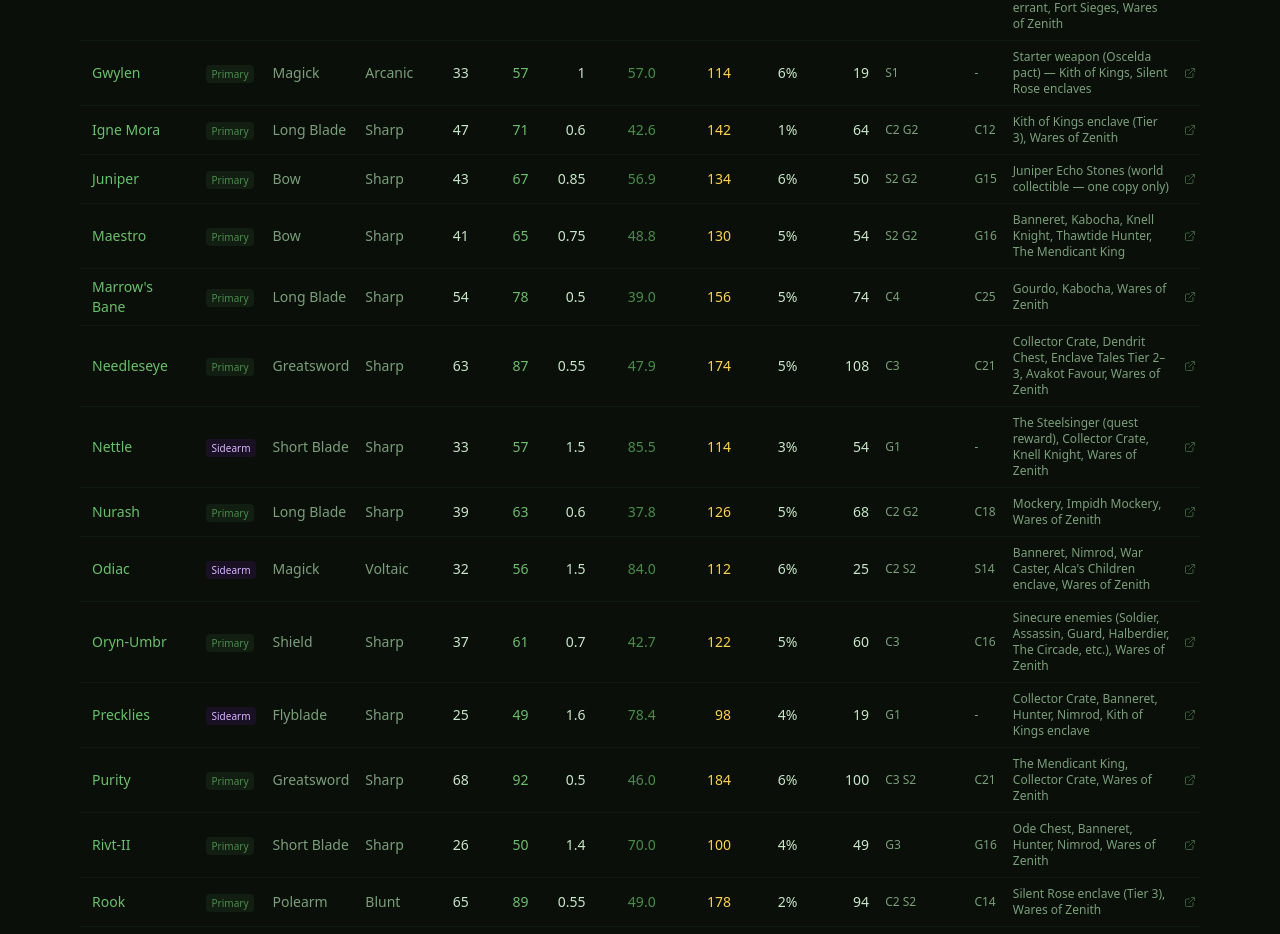
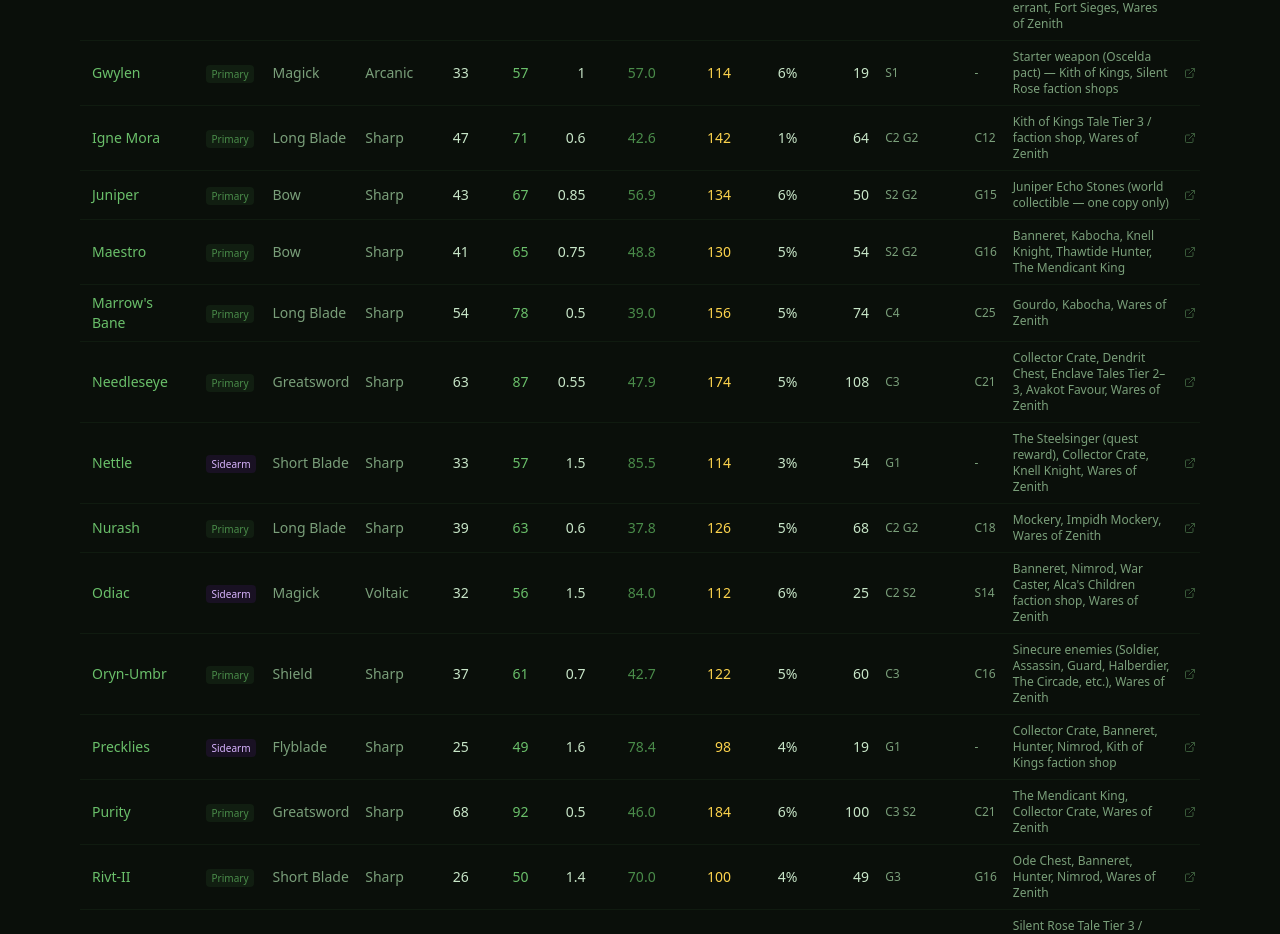
Before and after one commit to EnigmaMachineDev/SoulframeTools, a React (Vite) app: page /weapons in a window 1280 px wide. Shown: the part 917-1851 px from the top of the page. Built offline with nearby package versions, Linux system fonts and the light colour scheme.

Commit message:
correct weapon locations

```diff
--- a/src/data/armour.js
+++ b/src/data/armour.js
@@ -30,7 +30,7 @@ export const ARMOUR_SETS = [
   },
   {
     name: 'Fire King',
-    location: 'Kith of Kings enclave (Tier 3)',
+    location: 'Kith of Kings Tale Tier 3',
     pieces: [
       { name: "Great Helm of The Fire King", slot: 'Helm', physDef: 3, magDef: 2, stability: 2, attunement: { physical: { courage: 2, spirit: 0, grace: 2 }, magick: { courage: 1, spirit: 0, grace: 0 }, stability: { courage: 1, spirit: 0, grace: 2 } }, virtueReq: { courage: 15 } },
       { name: "Fire King's Plackart", slot: 'Cuirass', physDef: 5, magDef: 2, stability: 3, attunement: { physical: { courage: 2, spirit: 0, grace: 2 }, magick: { courage: 1, spirit: 0, grace: 0 }, stability: { courage: 1, spirit: 0, grace: 2 } }, virtueReq: { courage: 15 } },
@@ -76,7 +76,7 @@ export const ARMOUR_SETS = [
   },
   {
     name: 'Orengall',
-    location: "Collector Crate, Alca's Children enclave (Tier 3), Wares of Zenith",
+    location: "Collector Crate, Alca's Children Tale Tier 3, Wares of Zenith",
     pieces: [
       { name: "Armet of Orengall", slot: 'Helm', physDef: 3, magDef: 2, stability: 3, attunement: { physical: { courage: 1, spirit: 1, grace: 3 }, magick: { courage: 1, spirit: 1, grace: 1 }, stability: { courage: 0, spirit: 0, grace: 3 } }, virtueReq: { grace: 20 } },
       { name: "Orengall's Cuirass", slot: 'Cuirass', physDef: 5, magDef: 3, stability: 4, attunement: { physical: { courage: 1, spirit: 1, grace: 3 }, magick: { courage: 1, spirit: 1, grace: 1 }, stability: { courage: 1, spirit: 1, grace: 2 } }, virtueReq: { grace: 20 } },
@@ -94,7 +94,7 @@ export const ARMOUR_SETS = [
   },
   {
     name: 'Regent',
-    location: 'Silent Rose enclave (Tier 3)',
+    location: 'Silent Rose Tale Tier 3',
     pieces: [
       { name: "Regent's Veil", slot: 'Helm', physDef: 3, magDef: 1, stability: 1, attunement: { physical: { courage: 2, spirit: 2, grace: 0 }, magick: { courage: 1, spirit: 2, grace: 0 }, stability: { courage: 2, spirit: 0, grace: 0 } }, virtueReq: { courage: 15 } },
       { name: "Regent's Shell", slot: 'Cuirass', physDef: 6, magDef: 3, stability: 2, attunement: { physical: { courage: 2, spirit: 2, grace: 0 }, magick: { courage: 1, spirit: 2, grace: 0 }, stability: { courage: 2, spirit: 0, grace: 0 } }, virtueReq: { courage: 15 } },
--- a/src/data/weapons.js
+++ b/src/data/weapons.js
@@ -13,10 +13,10 @@ export const WEAPONS = [
   { name: 'Juniper', combatArt: 'Bow', damageType: 'Sharp', rank0Damage: 43, baseDamage: 67, attackSpeed: 0.85, smiteChance: 6, staggerDamage: 50, attunement: { courage: 0, spirit: 2, grace: 2 }, virtueReq: { grace: 15 }, attuneCap: 29, slot: 'Primary', location: 'Juniper Echo Stones (world collectible — one copy only)' },
   { name: 'Maestro', combatArt: 'Bow', damageType: 'Sharp', rank0Damage: 41, baseDamage: 65, attackSpeed: 0.75, smiteChance: 5, staggerDamage: 54, attunement: { courage: 0, spirit: 2, grace: 2 }, virtueReq: { grace: 16 }, attuneCap: 28, slot: 'Primary', location: 'Banneret, Kabocha, Knell Knight, Thawtide Hunter, The Mendicant King' },
   { name: 'The Starling', combatArt: 'Bow', damageType: 'Sharp', rank0Damage: 45, baseDamage: 69, attackSpeed: 1.1, smiteChance: 6, staggerDamage: 54, attunement: { courage: 0, spirit: 0, grace: 2 }, virtueReq: { grace: 10 }, attuneCap: 30, slot: 'Primary', location: 'Wyld Sirin / Paragon Founders Pack' },
-  { name: 'Thistle', combatArt: 'Bow', damageType: 'Sharp', rank0Damage: 36, baseDamage: 60, attackSpeed: 0.8, smiteChance: 5, staggerDamage: 50, attunement: { courage: 0, spirit: 0, grace: 1 }, virtueReq: {}, attuneCap: 36, slot: 'Primary', location: "Starter weapon (Sirin pact) — Alca's Children, Kith of Kings enclaves" },
+  { name: 'Thistle', combatArt: 'Bow', damageType: 'Sharp', rank0Damage: 36, baseDamage: 60, attackSpeed: 0.8, smiteChance: 5, staggerDamage: 50, attunement: { courage: 0, spirit: 0, grace: 1 }, virtueReq: {}, attuneCap: 36, slot: 'Primary', location: "Starter weapon (Sirin pact) — Alca's Children, Kith of Kings faction shops" },
 
   // === FLYBLADES (Sidearm) ===
-  { name: 'Precklies', combatArt: 'Flyblade', damageType: 'Sharp', rank0Damage: 25, baseDamage: 49, attackSpeed: 1.6, smiteChance: 4, staggerDamage: 19, attunement: { courage: 0, spirit: 0, grace: 1 }, virtueReq: {}, attuneCap: 25, slot: 'Sidearm', location: 'Collector Crate, Banneret, Hunter, Nimrod, Kith of Kings enclave' },
+  { name: 'Precklies', combatArt: 'Flyblade', damageType: 'Sharp', rank0Damage: 25, baseDamage: 49, attackSpeed: 1.6, smiteChance: 4, staggerDamage: 19, attunement: { courage: 0, spirit: 0, grace: 1 }, virtueReq: {}, attuneCap: 25, slot: 'Sidearm', location: 'Collector Crate, Banneret, Hunter, Nimrod, Kith of Kings faction shop' },
   { name: 'Skílter', combatArt: 'Flyblade', damageType: 'Sharp', rank0Damage: 29, baseDamage: 53, attackSpeed: 1.5, smiteChance: 3, staggerDamage: 21, attunement: { courage: 2, spirit: 0, grace: 2 }, virtueReq: { grace: 14 }, attuneCap: 19, slot: 'Sidearm', location: 'Collector Crate, Ode Chest, Gruul Seeker Ruthos, Reaper, Wares of Zenith' },
   { name: 'Thrice Spurns', combatArt: 'Flyblade', damageType: 'Sharp', rank0Damage: 31, baseDamage: 55, attackSpeed: 1.5, smiteChance: 4, staggerDamage: 21, attunement: { courage: 2, spirit: 0, grace: 0 }, virtueReq: { courage: 10 }, attuneCap: 21, slot: 'Sidearm', location: 'Wyld Tethren / Paragon Founders Pack' },
 
@@ -27,7 +27,7 @@ export const WEAPONS = [
 
   // === LONG BLADES (Primary) ===
   { name: 'Dewelion', combatArt: 'Long Blade', damageType: 'Sharp', rank0Damage: 48, baseDamage: 72, attackSpeed: 0.55, smiteChance: 6, staggerDamage: 66, attunement: { courage: 0, spirit: 2, grace: 3 }, virtueReq: { grace: 22 }, attuneCap: 22, slot: 'Primary', location: 'Collector Crate, Fore-Feller Hewyl, Sinecure-errant Vella, Fort Kearnhold Siege, Wares of Zenith' },
-  { name: 'Igne Mora', combatArt: 'Long Blade', damageType: 'Sharp', rank0Damage: 47, baseDamage: 71, attackSpeed: 0.6, smiteChance: 1, staggerDamage: 64, attunement: { courage: 2, spirit: 0, grace: 2 }, virtueReq: { courage: 12 }, attuneCap: 29, slot: 'Primary', location: 'Kith of Kings enclave (Tier 3), Wares of Zenith' },
+  { name: 'Igne Mora', combatArt: 'Long Blade', damageType: 'Sharp', rank0Damage: 47, baseDamage: 71, attackSpeed: 0.6, smiteChance: 1, staggerDamage: 64, attunement: { courage: 2, spirit: 0, grace: 2 }, virtueReq: { courage: 12 }, attuneCap: 29, slot: 'Primary', location: 'Kith of Kings Tale Tier 3 / faction shop, Wares of Zenith' },
   { name: "Marrow's Bane", combatArt: 'Long Blade', damageType: 'Sharp', rank0Damage: 54, baseDamage: 78, attackSpeed: 0.5, smiteChance: 5, staggerDamage: 74, attunement: { courage: 4, spirit: 0, grace: 0 }, virtueReq: { courage: 25 }, attuneCap: 27, slot: 'Primary', location: 'Gourdo, Kabocha, Wares of Zenith' },
   { name: 'Nurash', combatArt: 'Long Blade', damageType: 'Sharp', rank0Damage: 39, baseDamage: 63, attackSpeed: 0.6, smiteChance: 5, staggerDamage: 68, attunement: { courage: 2, spirit: 0, grace: 2 }, virtueReq: { courage: 18 }, attuneCap: 26, slot: 'Primary', location: 'Mockery, Impidh Mockery, Wares of Zenith' },
   { name: 'Sollos-I', combatArt: 'Long Blade', damageType: 'Sharp', rank0Damage: 42, baseDamage: 66, attackSpeed: 0.65, smiteChance: 4, staggerDamage: 64, attunement: { courage: 3, spirit: 0, grace: 0 }, virtueReq: { courage: 16 }, attuneCap: 27, slot: 'Primary', location: 'Sinecure enemies (Soldier, Banneret, Knight, Nimrod, etc.), Wares of Zenith' },
@@ -35,23 +35,23 @@ export const WEAPONS = [
   { name: 'Tessard', combatArt: 'Long Blade', damageType: 'Sharp', rank0Damage: 45, baseDamage: 69, attackSpeed: 0.6, smiteChance: 2, staggerDamage: 64, attunement: { courage: 2, spirit: 2, grace: 0 }, virtueReq: { courage: 17 }, attuneCap: 25, slot: 'Primary', location: 'Mockery, Impidh Mockery, Wares of Zenith' },
   { name: 'The Ivor', combatArt: 'Long Blade', damageType: 'Sharp', rank0Damage: 44, baseDamage: 68, attackSpeed: 0.6, smiteChance: 4, staggerDamage: 68, attunement: { courage: 2, spirit: 0, grace: 0 }, virtueReq: { courage: 10 }, attuneCap: 29, slot: 'Primary', location: 'Wyld Tethren / Paragon Founders Pack' },
   { name: 'Vetch', combatArt: 'Long Blade', damageType: 'Sharp', rank0Damage: 44, baseDamage: 68, attackSpeed: 0.6, smiteChance: 3, staggerDamage: 64, attunement: { courage: 2, spirit: 0, grace: 2 }, virtueReq: { courage: 15 }, attuneCap: 28, slot: 'Primary', location: "Collector Crate, Etheldred The Weaver, Seachnall The Widower, Enclave Tales Tier 1–2, Wares of Zenith" },
-  { name: 'Wulder', combatArt: 'Long Blade', damageType: 'Sharp', rank0Damage: 38, baseDamage: 62, attackSpeed: 0.65, smiteChance: 3, staggerDamage: 62, attunement: { courage: 1, spirit: 0, grace: 0 }, virtueReq: {}, attuneCap: 36, slot: 'Primary', location: "Starter weapon (Tethren pact) — Alca's Children, Silent Rose enclaves" },
+  { name: 'Wulder', combatArt: 'Long Blade', damageType: 'Sharp', rank0Damage: 38, baseDamage: 62, attackSpeed: 0.65, smiteChance: 3, staggerDamage: 62, attunement: { courage: 1, spirit: 0, grace: 0 }, virtueReq: {}, attuneCap: 36, slot: 'Primary', location: "Starter weapon (Tethren pact) — Alca's Children, Silent Rose faction shops" },
 
   // === MAGICK - Staves (Primary) ===
-  { name: 'Gwylen', combatArt: 'Magick', damageType: 'Arcanic', rank0Damage: 33, baseDamage: 57, attackSpeed: 1.0, smiteChance: 6, staggerDamage: 19, attunement: { courage: 0, spirit: 1, grace: 0 }, virtueReq: {}, attuneCap: 32, slot: 'Primary', location: 'Starter weapon (Oscelda pact) — Kith of Kings, Silent Rose enclaves' },
+  { name: 'Gwylen', combatArt: 'Magick', damageType: 'Arcanic', rank0Damage: 33, baseDamage: 57, attackSpeed: 1.0, smiteChance: 6, staggerDamage: 19, attunement: { courage: 0, spirit: 1, grace: 0 }, virtueReq: {}, attuneCap: 32, slot: 'Primary', location: 'Starter weapon (Oscelda pact) — Kith of Kings, Silent Rose faction shops' },
   { name: 'Seathorn', combatArt: 'Magick', damageType: 'Arcanic', rank0Damage: 44, baseDamage: 68, attackSpeed: 0.9, smiteChance: 2, staggerDamage: 46, attunement: { courage: 0, spirit: 3, grace: 2 }, virtueReq: { spirit: 21 }, attuneCap: 22, slot: 'Primary', location: 'Enclave Tales Tier 3 (all enclaves)' },
   { name: 'The Alder', combatArt: 'Magick', damageType: 'Arcanic', rank0Damage: 40, baseDamage: 64, attackSpeed: 0.8, smiteChance: 6, staggerDamage: 23, attunement: { courage: 0, spirit: 2, grace: 0 }, virtueReq: { spirit: 10 }, attuneCap: 27, slot: 'Primary', location: 'Wyld Oscelda / Paragon Founders Pack' },
   { name: 'The Erstroot', combatArt: 'Magick', damageType: 'Arcanic', rank0Damage: 40, baseDamage: 64, attackSpeed: 0.95, smiteChance: 6, staggerDamage: 27, attunement: { courage: 0, spirit: 3, grace: 0 }, virtueReq: { spirit: 19 }, attuneCap: 27, slot: 'Primary', location: 'Collector Crate, Wraith of Wastes, The Organ, Wares of Zenith' },
 
   // === MAGICK - Wristcasters (Sidearm) ===
-  { name: "Basker's Wrest", combatArt: 'Magick', damageType: 'Arcanic', rank0Damage: 32, baseDamage: 56, attackSpeed: 1.4, smiteChance: 4, staggerDamage: 40, attunement: { courage: 2, spirit: 2, grace: 0 }, virtueReq: { spirit: 17 }, attuneCap: 21, slot: 'Sidearm', location: 'Kith of Kings enclave (Tier 3)' },
+  { name: "Basker's Wrest", combatArt: 'Magick', damageType: 'Arcanic', rank0Damage: 32, baseDamage: 56, attackSpeed: 1.4, smiteChance: 4, staggerDamage: 40, attunement: { courage: 2, spirit: 2, grace: 0 }, virtueReq: { spirit: 17 }, attuneCap: 21, slot: 'Sidearm', location: 'Kith of Kings Tale Tier 3 / faction shop' },
   { name: 'Esthelle', combatArt: 'Magick', damageType: 'Arcanic', rank0Damage: 33, baseDamage: 57, attackSpeed: 1.3, smiteChance: 6, staggerDamage: 23, attunement: { courage: 0, spirit: 2, grace: 0 }, virtueReq: { spirit: 10 }, attuneCap: 22, slot: 'Sidearm', location: 'Wyld Oscelda / Paragon Founders Pack' },
-  { name: 'Odiac', combatArt: 'Magick', damageType: 'Voltaic', rank0Damage: 32, baseDamage: 56, attackSpeed: 1.5, smiteChance: 6, staggerDamage: 25, attunement: { courage: 2, spirit: 2, grace: 0 }, virtueReq: { spirit: 14 }, attuneCap: 21, slot: 'Sidearm', location: "Banneret, Nimrod, War Caster, Alca's Children enclave, Wares of Zenith" },
+  { name: 'Odiac', combatArt: 'Magick', damageType: 'Voltaic', rank0Damage: 32, baseDamage: 56, attackSpeed: 1.5, smiteChance: 6, staggerDamage: 25, attunement: { courage: 2, spirit: 2, grace: 0 }, virtueReq: { spirit: 14 }, attuneCap: 21, slot: 'Sidearm', location: "Banneret, Nimrod, War Caster, Alca's Children faction shop, Wares of Zenith" },
 
   // === POLEARMS (Primary) ===
   { name: 'Duhk Halic', combatArt: 'Polearm', damageType: 'Sharp', rank0Damage: 59, baseDamage: 83, attackSpeed: 0.55, smiteChance: 4, staggerDamage: 80, attunement: { courage: 2, spirit: 2, grace: 0 }, virtueReq: { courage: 15 }, attuneCap: 39, slot: 'Primary', location: 'Reveal all World Trees (unique unlock), Wares of Zenith' },
   { name: 'Gathannan', combatArt: 'Polearm', damageType: 'Sharp', rank0Damage: 69, baseDamage: 93, attackSpeed: 0.5, smiteChance: 4, staggerDamage: 86, attunement: { courage: 3, spirit: 2, grace: 0 }, virtueReq: { courage: 22 }, attuneCap: 35, slot: 'Primary', location: 'Vadagar Stag, Wares of Zenith' },
-  { name: 'Rook', combatArt: 'Polearm', damageType: 'Blunt', rank0Damage: 65, baseDamage: 89, attackSpeed: 0.55, smiteChance: 2, staggerDamage: 94, attunement: { courage: 2, spirit: 2, grace: 0 }, virtueReq: { courage: 14 }, attuneCap: 40, slot: 'Primary', location: 'Silent Rose enclave (Tier 3), Wares of Zenith' },
+  { name: 'Rook', combatArt: 'Polearm', damageType: 'Blunt', rank0Damage: 65, baseDamage: 89, attackSpeed: 0.55, smiteChance: 2, staggerDamage: 94, attunement: { courage: 2, spirit: 2, grace: 0 }, virtueReq: { courage: 14 }, attuneCap: 40, slot: 'Primary', location: 'Silent Rose Tale Tier 3 / faction shop, Wares of Zenith' },
   { name: 'Vasp-IV', combatArt: 'Polearm', damageType: 'Sharp', rank0Damage: 59, baseDamage: 72, attackSpeed: 0.6, smiteChance: 5, staggerDamage: 80, attunement: { courage: 3, spirit: 0, grace: 0 }, virtueReq: { courage: 16 }, attuneCap: 58, slot: 'Primary', location: 'Ode Chest, Banneret, Knight, Nimrod, Wares of Zenith' },
 
   // === SHIELDS (Primary) ===
@@ -68,5 +68,5 @@ export const WEAPONS = [
   { name: 'Grinn', combatArt: 'Short Blade', damageType: 'Sharp', rank0Damage: 36, baseDamage: 60, attackSpeed: 1.8, smiteChance: 6, staggerDamage: 60, attunement: { courage: 2, spirit: 0, grace: 2 }, virtueReq: { grace: 16 }, attuneCap: 23, slot: 'Sidearm', location: 'Ode Chest, Banneret, Nimrod, Fore-Feller Hewyl, Gruul Seeker Ruthos, Gruul Seeker Sontaro, Sinecure-errant, Fort Sieges, Wares of Zenith' },
   { name: 'Nettle', combatArt: 'Short Blade', damageType: 'Sharp', rank0Damage: 33, baseDamage: 57, attackSpeed: 1.5, smiteChance: 3, staggerDamage: 54, attunement: { courage: 0, spirit: 0, grace: 1 }, virtueReq: {}, attuneCap: 32, slot: 'Sidearm', location: 'The Steelsinger (quest reward), Collector Crate, Knell Knight, Wares of Zenith' },
   { name: 'Virdigris', combatArt: 'Short Blade', damageType: 'Sharp', rank0Damage: 38, baseDamage: 62, attackSpeed: 1.4, smiteChance: 4, staggerDamage: 60, attunement: { courage: 0, spirit: 2, grace: 2 }, virtueReq: { grace: 15 }, attuneCap: 24, slot: 'Sidearm', location: 'Collector Crate, Etheldred The Weaver, Seachnall The Widower, Enclave Tales Tier 1–2, Wares of Zenith' },
-  { name: 'Witan', combatArt: 'Short Blade', damageType: 'Sharp', rank0Damage: 37, baseDamage: 61, attackSpeed: 1.6, smiteChance: 5, staggerDamage: 60, attunement: { courage: 0, spirit: 2, grace: 2 }, virtueReq: { grace: 15 }, attuneCap: 23, slot: 'Sidearm', location: "Collector Crate, Alca's Children enclave (Tier 3), Wares of Zenith" },
+  { name: 'Witan', combatArt: 'Short Blade', damageType: 'Sharp', rank0Damage: 37, baseDamage: 61, attackSpeed: 1.6, smiteChance: 5, staggerDamage: 60, attunement: { courage: 0, spirit: 2, grace: 2 }, virtueReq: { grace: 15 }, attuneCap: 23, slot: 'Sidearm', location: "Collector Crate, Alca's Children Tale Tier 3 / faction shop, Wares of Zenith" },
 ];
```
